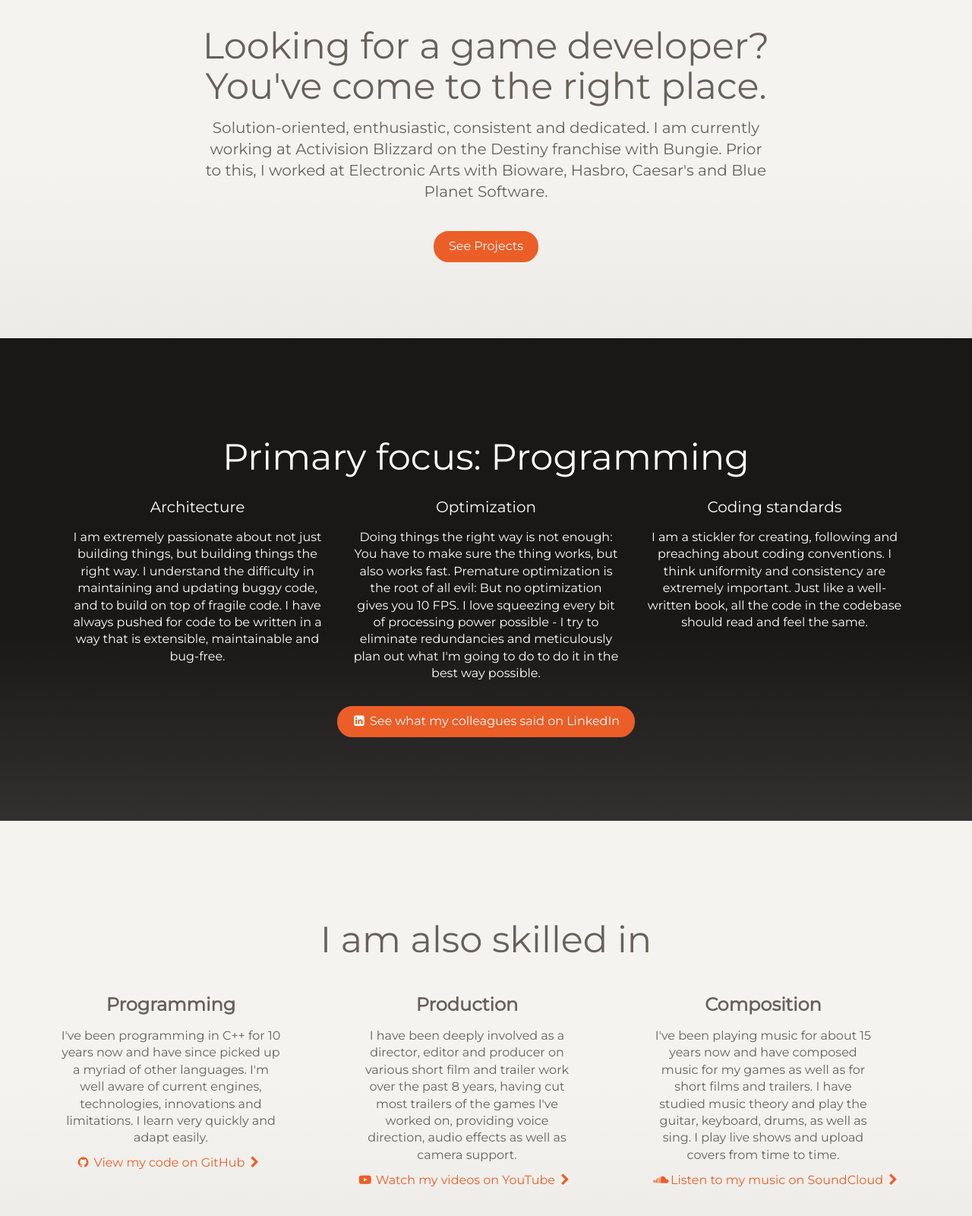
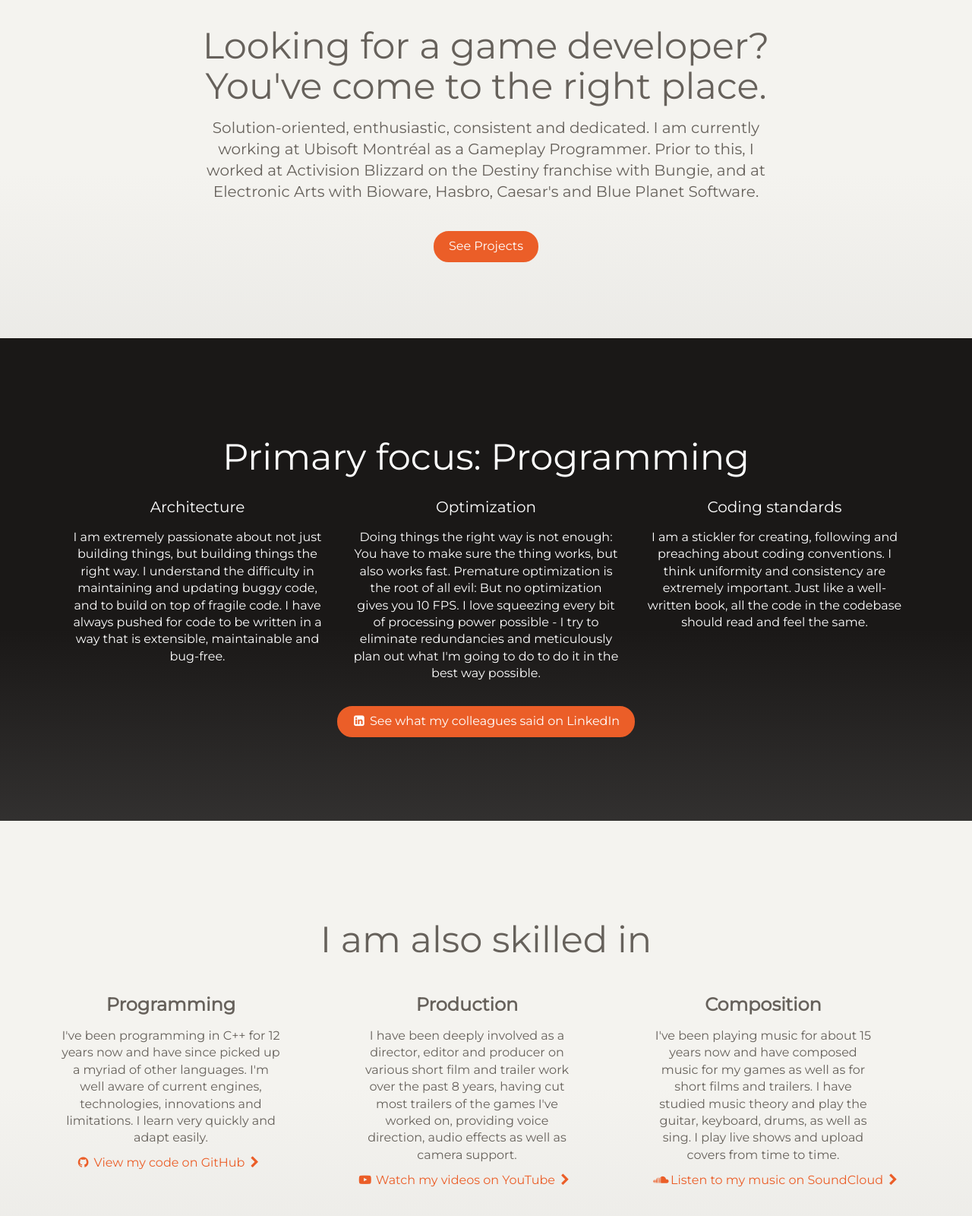
Before and after one commit to GTAddict/gtaddict.github.io, a plain HTML site: page index.html in a window 1280 px wide. Shown: the part 756-2356 px from the top of the page at 76% size. Drawn offline with Linux system fonts and the light colour scheme.

Commit message:
Add Ubisoft

```diff
--- a/index.html
+++ b/index.html
@@ -69,7 +69,7 @@
                     <div class="row">
                         <div class="col-md-8 col-md-offset-2">
                             <h2>Looking for a game developer? You've come to the right place.</h2>
-                            <h5>Solution-oriented, enthusiastic, consistent and dedicated. I am currently working at Activision Blizzard on the Destiny franchise with Bungie. Prior to this, I worked at Electronic Arts with Bioware, Hasbro, Caesar's and Blue Planet Software.</h5>
+                            <h5>Solution-oriented, enthusiastic, consistent and dedicated. I am currently working at Ubisoft Montréal as a Gameplay Programmer. Prior to this, I worked at Activision Blizzard on the Destiny franchise with Bungie, and at Electronic Arts with Bioware, Hasbro, Caesar's and Blue Planet Software.</h5>
                             <br />
                             <a href="projects.html" class="btn btn-danger btn-fill">See Projects</a>
                         </div>
@@ -113,7 +113,7 @@
                     <div class="row">
                         <div class="col-md-4 column">
                             <h4>Programming</h4>
-                            <p>I've been programming in C++ for 10 years now and have since picked up a myriad of other languages. I'm well aware of current
+                            <p>I've been programming in C++ for 12 years now and have since picked up a myriad of other languages. I'm well aware of current
 								engines, technologies, innovations and limitations. I learn very quickly and adapt easily.
 							</p>
                             <a class="btn btn-danger btn-simple" href="https://github.com/GTAddict/" target="_blank"><i class="fa fa-github"></i>View my code on GitHub <i class="fa fa-chevron-right"></i></a>
```
